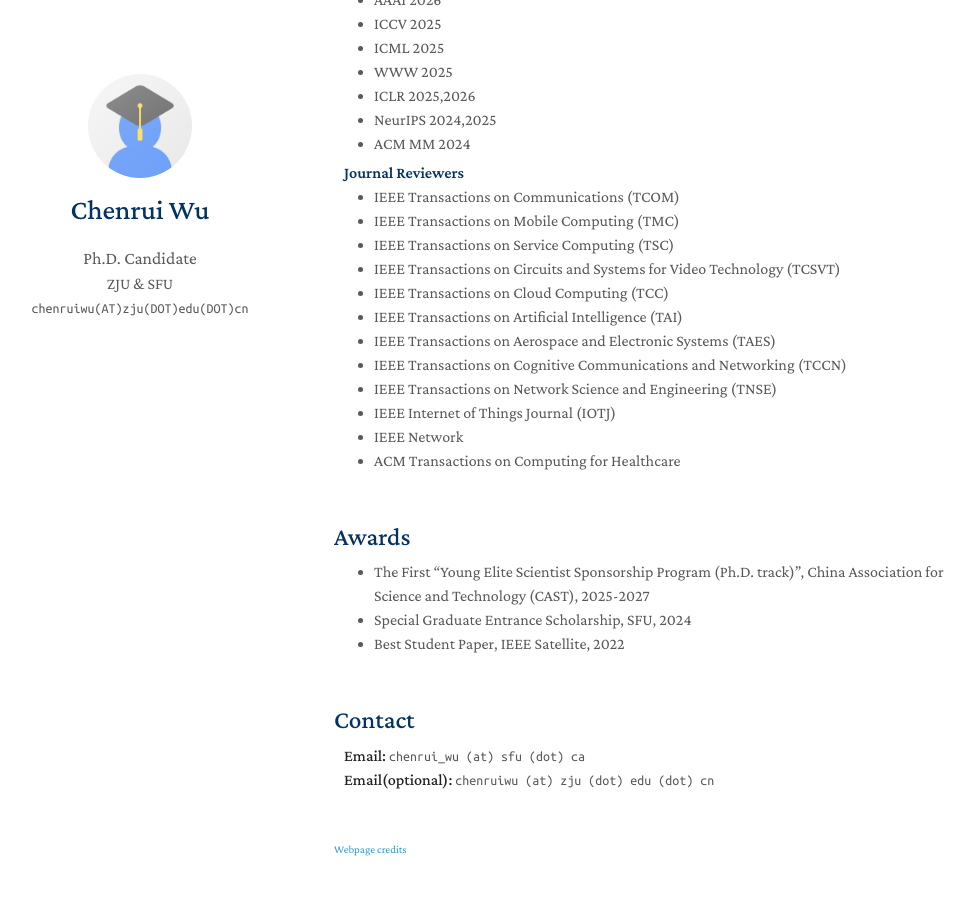
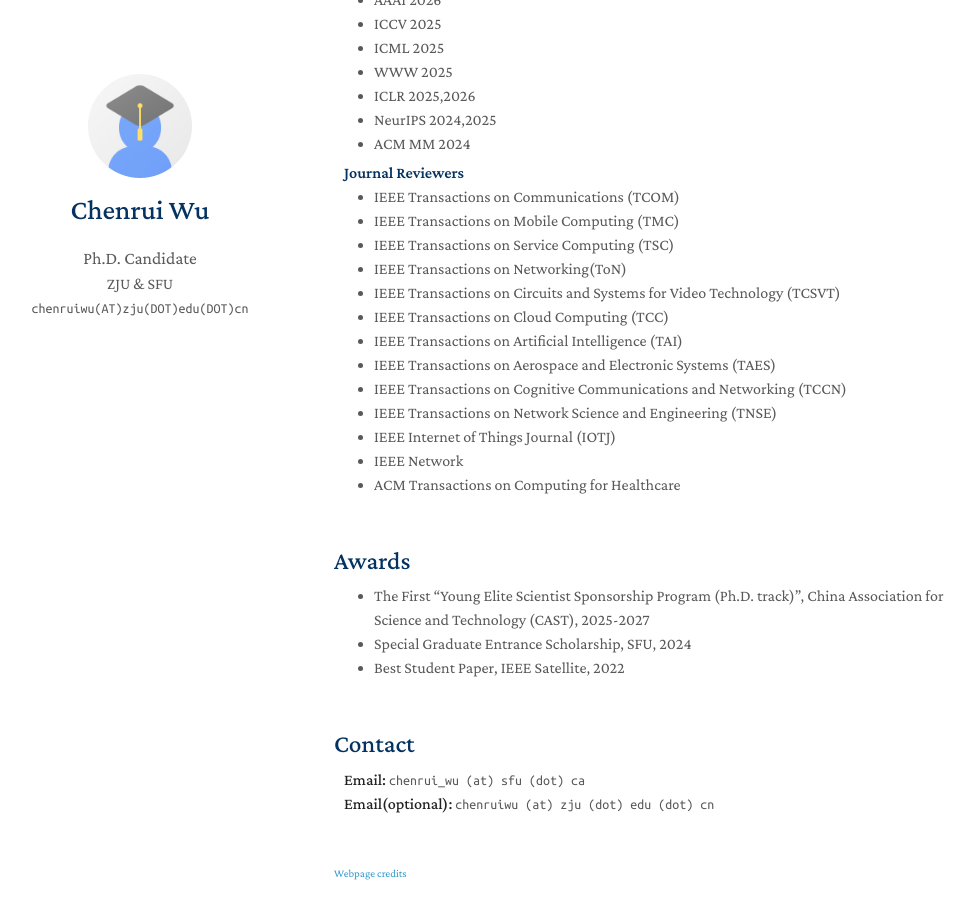
Before and after one commit to wuchenrui/wuchenrui.github.io, a Jekyll site: the page built from index.md, in a window 1280 px wide and 900 px high, scrolled down 2574 px. Shown: the whole window, without its empty margins (136-1111 px from the left). Built offline with Jekyll 4.4.1, drawn with Linux system fonts in a browser that asks for light colours; a style sheet for code colours, icons or effects is not loaded; our own code applies the rules of GitHub Pages for plain Markdown files.

Commit message:
Reorder and update IEEE transactions list in services.md

```diff
--- a/_includes/services.md
+++ b/_includes/services.md
@@ -20,13 +20,14 @@
   <li>IEEE Transactions on Communications (TCOM)</li>
   <li>IEEE Transactions on Mobile Computing (TMC)</li>
   <li>IEEE Transactions on Service Computing (TSC)</li>
-   <li>IEEE Transactions on Circuits and Systems for Video Technology (TCSVT)</li>
+  <li>IEEE Transactions on Networking(ToN)</li>
+  <li>IEEE Transactions on Circuits and Systems for Video Technology (TCSVT)</li>
   <li>IEEE Transactions on Cloud Computing  (TCC)</li>
-  <li>IEEE Transactions on Artificial Intelligence  (TAI)</li>
-  <li>IEEE Transactions on Aerospace and Electronic Systems  (TAES)</li>
+  <li>IEEE Transactions on Artificial Intelligence (TAI)</li>
+  <li>IEEE Transactions on Aerospace and Electronic Systems (TAES)</li>
   <li>IEEE Transactions on Cognitive Communications and Networking  (TCCN)</li>
-  <li>IEEE Transactions on Network Science and Engineering  (TNSE)</li>
-  <li>IEEE Internet of Things Journal  (IOTJ)</li>
+  <li>IEEE Transactions on Network Science and Engineering (TNSE)</li>
+  <li>IEEE Internet of Things Journal (IOTJ)</li>
   <li>IEEE Network</li>
   <li>ACM Transactions on Computing for Healthcare</li>
 </ul>
```
